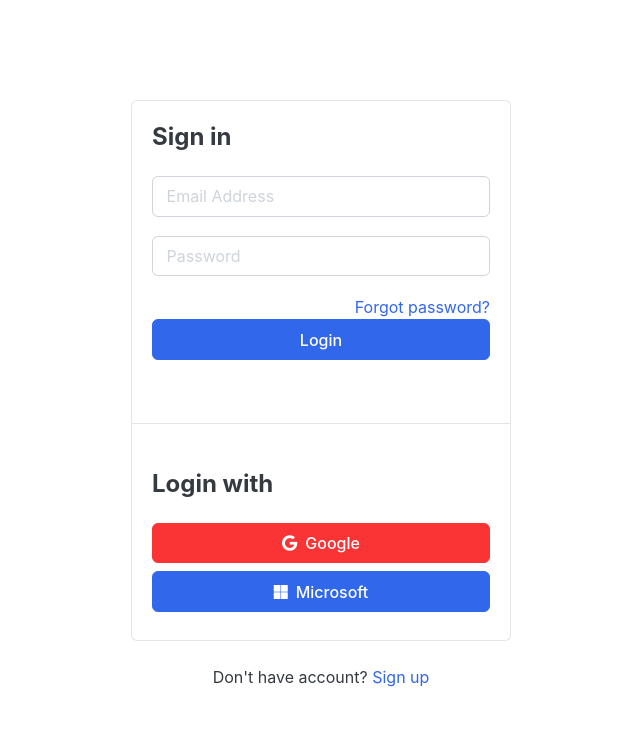
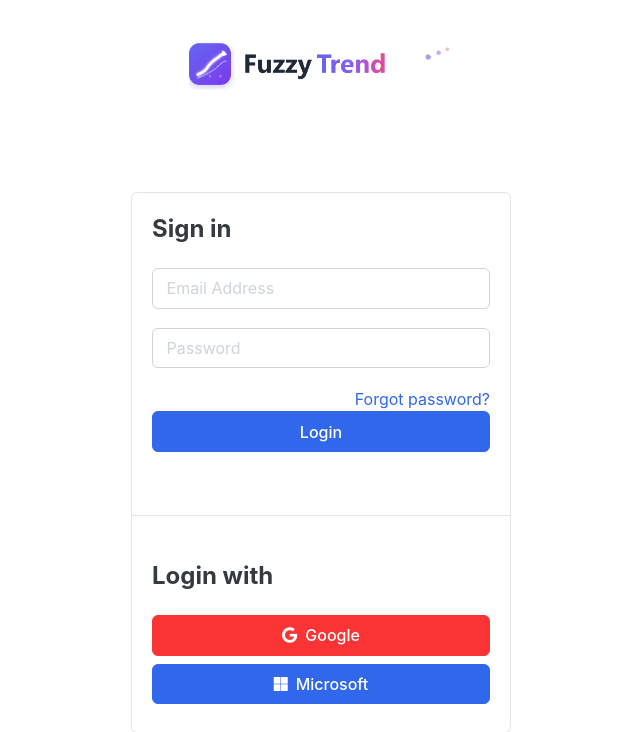
Before and after one commit to VizRefraOrg/csat-django-app, a Django app: page /accounts/login/ in a window 1280 px wide. Shown: the top 732 px of the page, without its empty margins (319-959 px from the left). Before the commit the page ends 687 px from the top, so only its background shows below. Run offline with Django 3.2, Linux system fonts and the light colour scheme; some libraries are stand-ins or nearby versions.

Commit message:
Add Fuzzy Trend logo to login and register pages
Replace VivaBoard logo with Fuzzy Trend logo on register page
and add the logo header to the login page.

Co-Authored-By: Claude Opus 4.6 (1M context) <noreply@anthropic.com>

```diff
--- a/app/src/templates/accounts/login.html
+++ b/app/src/templates/accounts/login.html
@@ -6,6 +6,11 @@
 
 <!-- ========================= SECTION CONTENT ========================= -->
 <section class="section-conten padding-y" style="min-height:84vh">
+
+    <!-- Logo at the top center -->
+    <div class="text-center mb-4" style="margin-top:40px;">
+        <img src="/static/images/fuzzytrend_logo.png" alt="Fuzzy Trend" width="265">
+    </div>
 
     <!-- ============================ COMPONENT LOGIN   ================================= -->
 
--- a/app/src/templates/accounts/register.html
+++ b/app/src/templates/accounts/register.html
@@ -24,7 +24,7 @@ height="0" width="0" style="display:none;visibility:hidden"></iframe></noscript>
 
     <!-- Logo at the top center -->
     <div class="text-center mb-4">
-        <img src="https://vivaboard.ai/wp-content/uploads/2025/04/logo-viva.png" alt="Logo" width="265">
+        <img src="/static/images/fuzzytrend_logo.png" alt="Fuzzy Trend" width="265">
     </div>
 
     <!-- ============================ PRICING TABLE  ================================= -->
```
Also changed, not shown: app/src/static/images/fuzzytrend_logo.png (added).
